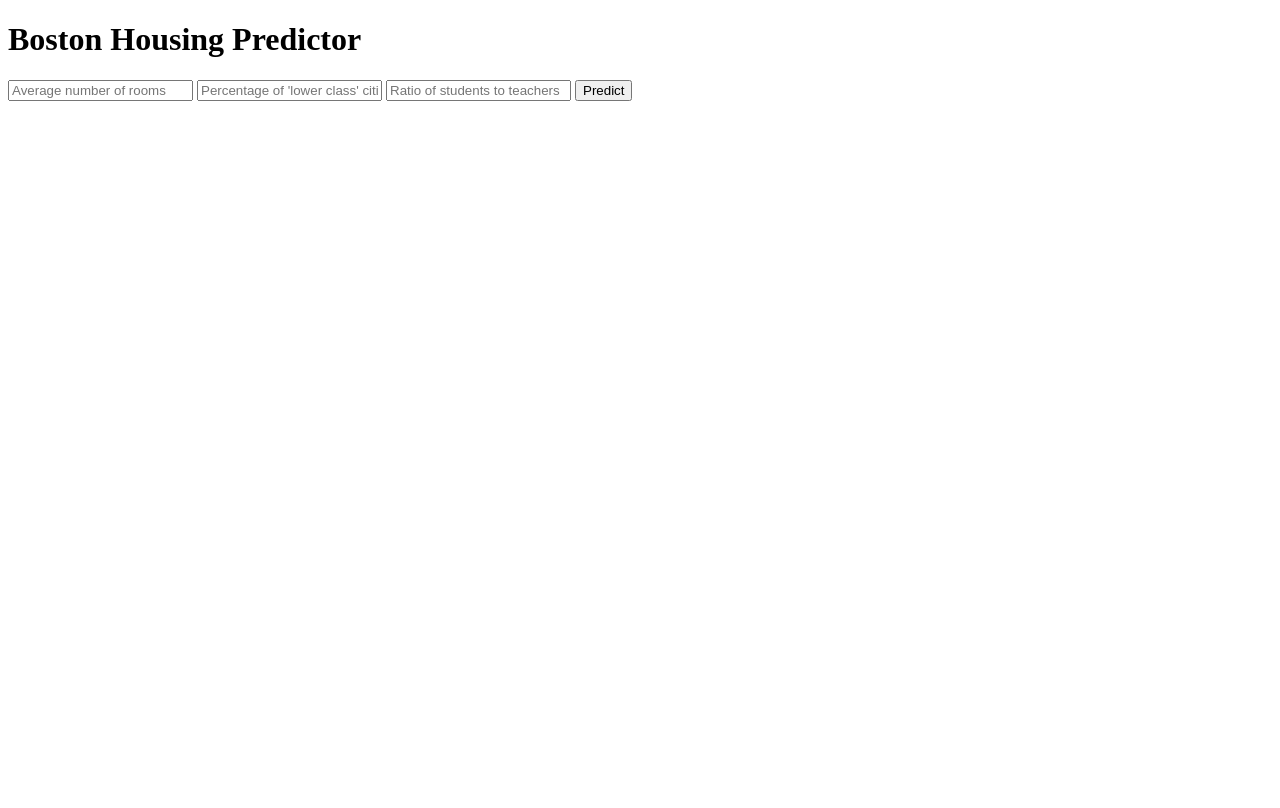
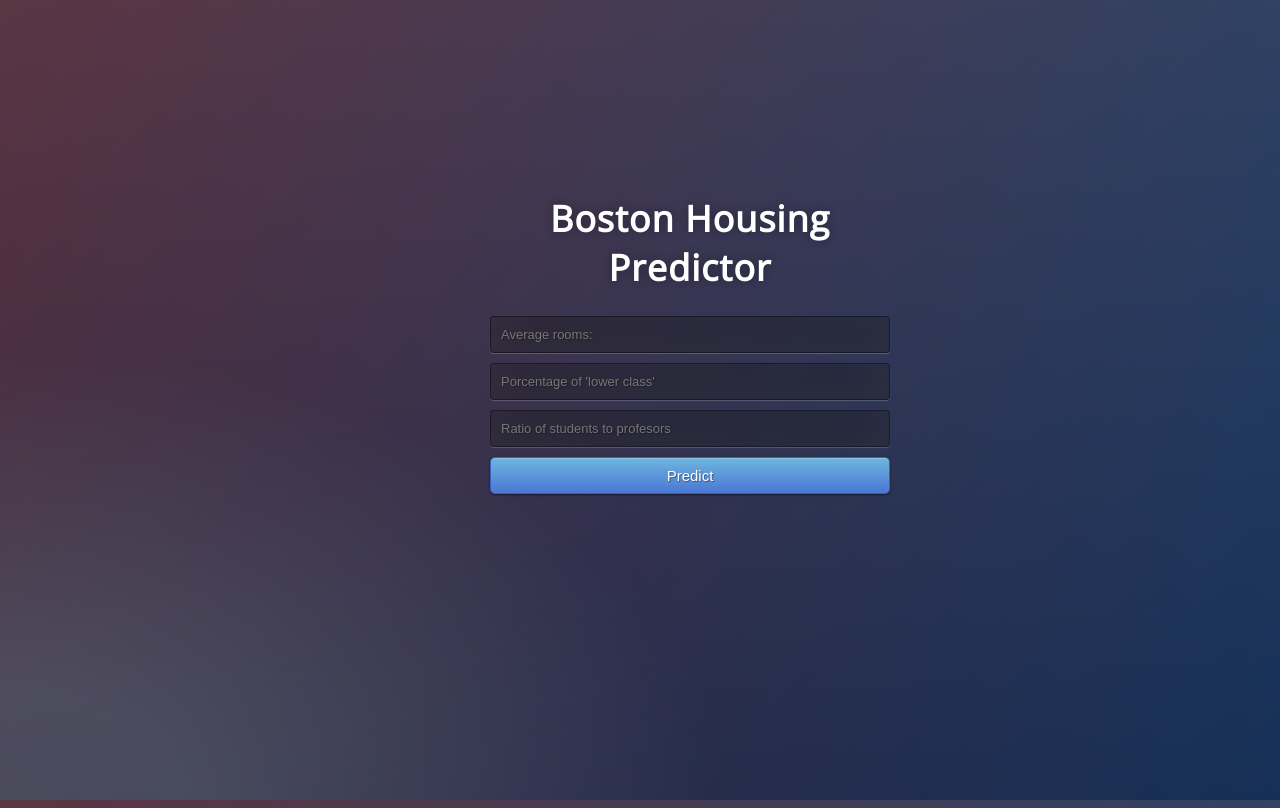
Before and after one commit to Juanchoalric/boston_house_predictor, a Flask app: page / in a window 1280 px wide. Before the commit the page ends 101 px from the top, so only its background shows below. Run offline with Flask 2, Linux system fonts and the light colour scheme; parts of the project's set-up code (start-up, migrations or seed data) failed here and were passed over.

Commit message:
added style for the html file

```diff
--- /dev/null
+++ b/static/css/style.css
@@ -0,0 +1,63 @@
+@import url(https://fonts.googleapis.com/css?family=Open+Sans);
+.btn { display: inline-block; *display: inline; *zoom: 1; padding: 4px 10px 4px; margin-bottom: 0; font-size: 13px; line-height: 18px; color: #333333; text-align: center;text-shadow: 0 1px 1px rgba(255, 255, 255, 0.75); vertical-align: middle; background-color: #f5f5f5; background-image: -moz-linear-gradient(top, #ffffff, #e6e6e6); background-image: -ms-linear-gradient(top, #ffffff, #e6e6e6); background-image: -webkit-gradient(linear, 0 0, 0 100%, from(#ffffff), to(#e6e6e6)); background-image: -webkit-linear-gradient(top, #ffffff, #e6e6e6); background-image: -o-linear-gradient(top, #ffffff, #e6e6e6); background-image: linear-gradient(top, #ffffff, #e6e6e6); background-repeat: repeat-x; filter: progid:dximagetransform.microsoft.gradient(startColorstr=#ffffff, endColorstr=#e6e6e6, GradientType=0); border-color: #e6e6e6 #e6e6e6 #e6e6e6; border-color: rgba(0, 0, 0, 0.1) rgba(0, 0, 0, 0.1) rgba(0, 0, 0, 0.25); border: 1px solid #e6e6e6; -webkit-border-radius: 4px; -moz-border-radius: 4px; border-radius: 4px; -webkit-box-shadow: inset 0 1px 0 rgba(255, 255, 255, 0.2), 0 1px 2px rgba(0, 0, 0, 0.05); -moz-box-shadow: inset 0 1px 0 rgba(255, 255, 255, 0.2), 0 1px 2px rgba(0, 0, 0, 0.05); box-shadow: inset 0 1px 0 rgba(255, 255, 255, 0.2), 0 1px 2px rgba(0, 0, 0, 0.05); cursor: pointer; *margin-left: .3em; }
+.btn:hover, .btn:active, .btn.active, .btn.disabled, .btn[disabled] { background-color: #e6e6e6; }
+.btn-large { padding: 9px 14px; font-size: 15px; line-height: normal; -webkit-border-radius: 5px; -moz-border-radius: 5px; border-radius: 5px; }
+.btn:hover { color: #333333; text-decoration: none; background-color: #e6e6e6; background-position: 0 -15px; -webkit-transition: background-position 0.1s linear; -moz-transition: background-position 0.1s linear; -ms-transition: background-position 0.1s linear; -o-transition: background-position 0.1s linear; transition: background-position 0.1s linear; }
+.btn-primary, .btn-primary:hover { text-shadow: 0 -1px 0 rgba(0, 0, 0, 0.25); color: #ffffff; }
+.btn-primary.active { color: rgba(255, 255, 255, 0.75); }
+.btn-primary { background-color: #4a77d4; background-image: -moz-linear-gradient(top, #6eb6de, #4a77d4); background-image: -ms-linear-gradient(top, #6eb6de, #4a77d4); background-image: -webkit-gradient(linear, 0 0, 0 100%, from(#6eb6de), to(#4a77d4)); background-image: -webkit-linear-gradient(top, #6eb6de, #4a77d4); background-image: -o-linear-gradient(top, #6eb6de, #4a77d4); background-image: linear-gradient(top, #6eb6de, #4a77d4); background-repeat: repeat-x; filter: progid:dximagetransform.microsoft.gradient(startColorstr=#6eb6de, endColorstr=#4a77d4, GradientType=0);  border: 1px solid #3762bc; text-shadow: 1px 1px 1px rgba(0,0,0,0.4); box-shadow: inset 0 1px 0 rgba(255, 255, 255, 0.2), 0 1px 2px rgba(0, 0, 0, 0.5); }
+.btn-primary:hover, .btn-primary:active, .btn-primary.active, .btn-primary.disabled, .btn-primary[disabled] { filter: none; background-color: #4a77d4; }
+.btn-block { width: 100%; display:block; }
+
+* { -webkit-box-sizing:border-box; -moz-box-sizing:border-box; -ms-box-sizing:border-box; -o-box-sizing:border-box; box-sizing:border-box; }
+
+html { width: 100%; height:100%; overflow:hidden; }
+
+body {
+	width: 100%;
+	height:100%;
+	font-family: 'Open Sans', sans-serif;
+	background: #092756;
+	color: #fff;
+	font-size: 18px;
+	text-align:center;
+	letter-spacing:1.2px;
+	background: -moz-radial-gradient(0% 100%, ellipse cover, rgba(104,128,138,.4) 10%,rgba(138,114,76,0) 40%),-moz-linear-gradient(top,  rgba(57,173,219,.25) 0%, rgba(42,60,87,.4) 100%), -moz-linear-gradient(-45deg,  #670d10 0%, #092756 100%);
+	background: -webkit-radial-gradient(0% 100%, ellipse cover, rgba(104,128,138,.4) 10%,rgba(138,114,76,0) 40%), -webkit-linear-gradient(top,  rgba(57,173,219,.25) 0%,rgba(42,60,87,.4) 100%), -webkit-linear-gradient(-45deg,  #670d10 0%,#092756 100%);
+	background: -o-radial-gradient(0% 100%, ellipse cover, rgba(104,128,138,.4) 10%,rgba(138,114,76,0) 40%), -o-linear-gradient(top,  rgba(57,173,219,.25) 0%,rgba(42,60,87,.4) 100%), -o-linear-gradient(-45deg,  #670d10 0%,#092756 100%);
+	background: -ms-radial-gradient(0% 100%, ellipse cover, rgba(104,128,138,.4) 10%,rgba(138,114,76,0) 40%), -ms-linear-gradient(top,  rgba(57,173,219,.25) 0%,rgba(42,60,87,.4) 100%), -ms-linear-gradient(-45deg,  #670d10 0%,#092756 100%);
+	background: -webkit-radial-gradient(0% 100%, ellipse cover, rgba(104,128,138,.4) 10%,rgba(138,114,76,0) 40%), linear-gradient(to bottom,  rgba(57,173,219,.25) 0%,rgba(42,60,87,.4) 100%), linear-gradient(135deg,  #670d10 0%,#092756 100%);
+	filter: progid:DXImageTransform.Microsoft.gradient( startColorstr='#3E1D6D', endColorstr='#092756',GradientType=1 );
+
+}
+.login {
+	position: absolute;
+	top: 40%;
+	left: 50%;
+	margin: -150px 0 0 -150px;
+	width:400px;
+	height:400px;
+}
+
+.login h1 { color: #fff; text-shadow: 0 0 10px rgba(0,0,0,0.3); letter-spacing:1px; text-align:center; }
+
+input {
+	width: 100%;
+	margin-bottom: 10px;
+	background: rgba(0,0,0,0.3);
+	border: none;
+	outline: none;
+	padding: 10px;
+	font-size: 13px;
+	color: #fff;
+	text-shadow: 1px 1px 1px rgba(0,0,0,0.3);
+	border: 1px solid rgba(0,0,0,0.3);
+	border-radius: 4px;
+	box-shadow: inset 0 -5px 45px rgba(100,100,100,0.2), 0 1px 1px rgba(255,255,255,0.2);
+	-webkit-transition: box-shadow .5s ease;
+	-moz-transition: box-shadow .5s ease;
+	-o-transition: box-shadow .5s ease;
+	-ms-transition: box-shadow .5s ease;
+	transition: box-shadow .5s ease;
+}
+input:focus { box-shadow: inset 0 -5px 45px rgba(100,100,100,0.4), 0 1px 1px rgba(255,255,255,0.2); }
--- a/templates/index.html
+++ b/templates/index.html
@@ -8,6 +8,7 @@
 <link href='https://fonts.googleapis.com/css?family=Arimo' rel='stylesheet' type='text/css'>
 <link href='https://fonts.googleapis.com/css?family=Hind:300' rel='stylesheet' type='text/css'>
 <link href='https://fonts.googleapis.com/css?family=Open+Sans+Condensed:300' rel='stylesheet' type='text/css'>
+<link rel="stylesheet" href="{{ url_for('static', filename='css/style.css') }}">
 
 </head>
 
@@ -17,9 +18,9 @@
 
      <!-- Main Input For Receiving Query to our ML -->
     <form action="{{ url_for('predict')}}"method="post">
-    	<input type="text" name="rm" placeholder="Average number of rooms" required="required" />
-        <input type="text" name="lstat" placeholder="Percentage of 'lower class' citizents" required="required" />
-		<input type="text" name="ptratio" placeholder="Ratio of students to teachers" required="required" />
+    	<input type="text" name="mr" placeholder="Average rooms:" required="required" />
+        <input type="text" name="lstats" placeholder="Porcentage of 'lower class'" required="required" />
+		<input type="text" name="ptratio" placeholder="Ratio of students to profesors" required="required" />
 
         <button type="submit" class="btn btn-primary btn-block btn-large">Predict</button>
     </form>
```
